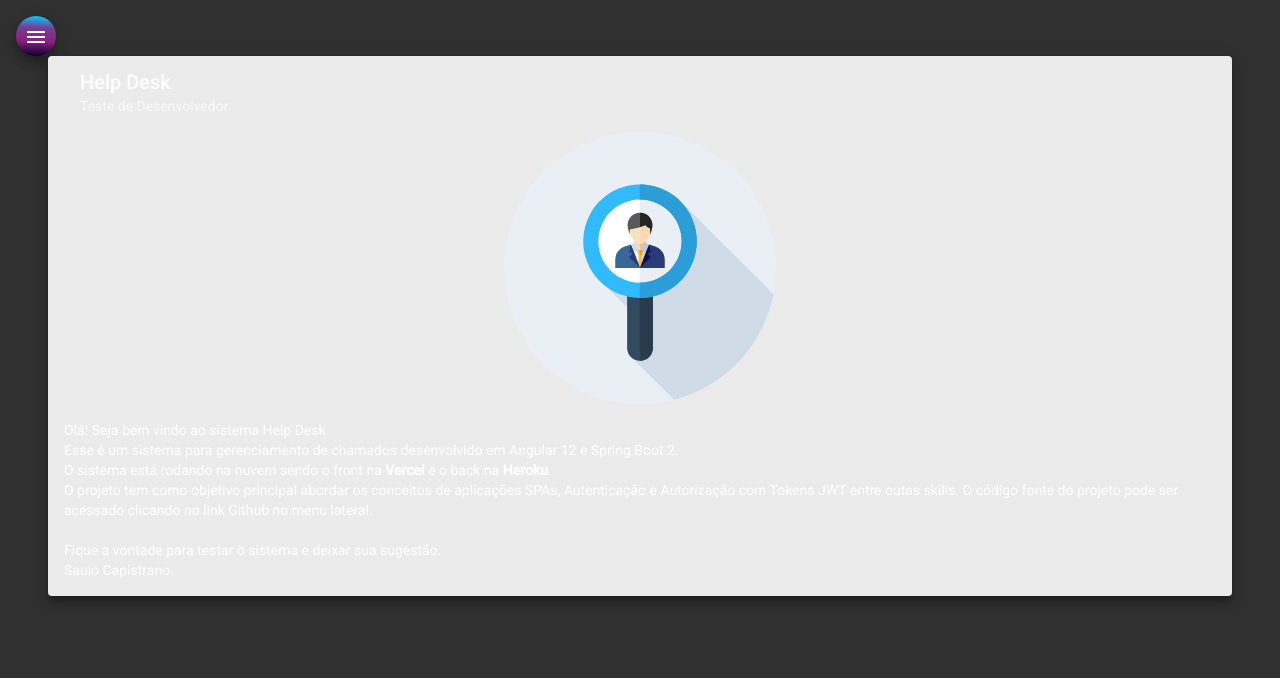
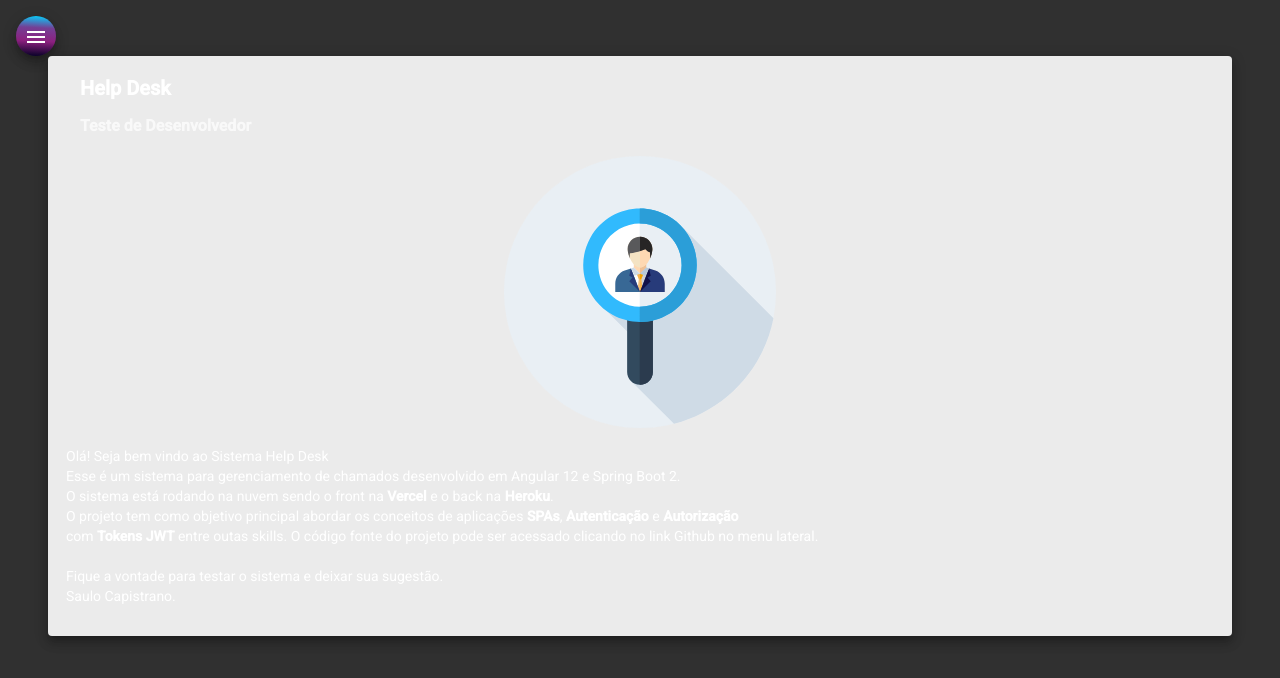
Before and after one commit to saulocapistrano/HelpDesk-Front, an Angular app: page /home in a window 1280 px wide. Shown: the top 678 px of the page. Built offline with nearby package versions, Linux system fonts and the light colour scheme.

Commit message:
alteração no html home

```diff
--- a/src/app/components/home/home.component.html
+++ b/src/app/components/home/home.component.html
@@ -1,19 +1,22 @@
 <mat-card class="card mat-elevation-z8">
     <mat-card-header>
-      <mat-card-title>Help Desk</mat-card-title>
-      <mat-card-subtitle>Teste de Desenvolvedor</mat-card-subtitle>
+      <mat-card-title><h2><b>Help Desk</b></h2></mat-card-title>
+      <mat-card-subtitle><h3><b> Teste de Desenvolvedor</b></h3></mat-card-subtitle>
     </mat-card-header>
     <img mat-card-image src="assets/img/human.svg" alt="Image Home Help Desk">
     <mat-card-content>
+        <table>
+            <div>
       <p>
-       Olá! Seja bem vindo ao sistema Help Desk <br />
+       Olá! Seja bem vindo ao Sistema Help Desk <br />
        Esse é um sistema para gerenciamento de chamados  desenvolvido em Angular 12 e
        Spring Boot 2. <br />O sistema está rodando na nuvem sendo o front na <b>Vercel</b> e o back na <b>Heroku</b>.<br />
-       O projeto tem como objetivo principal abordar os conceitos de aplicações SPAs, Autenticação e Autorização com
-       Tokens JWT entre outas skills. O código fonte do projeto pode ser acessado clicando no link Github no menu lateral.
+       O projeto tem como objetivo principal abordar os conceitos de aplicações <b>SPAs</b>, <b>Autenticação</b> e <b>Autorização</b><br /> com
+       <b>Tokens JWT</b> entre outas skills. O código fonte do projeto pode ser acessado clicando no link Github no menu lateral.
        <br /><br /> Fique a vontade para testar o sistema e deixar sua sugestão.
        <br /> Saulo Capistrano.
-
       </p>
+    </div>
+    </table>
     </mat-card-content>
   </mat-card>
```
